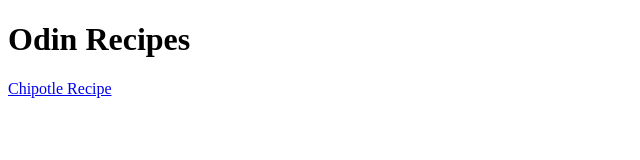
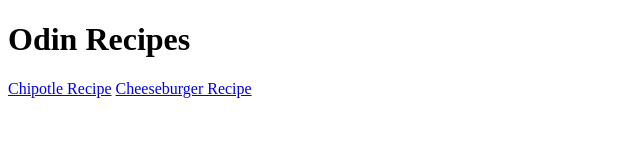
Before and after one commit to ethanchiara06/odin-recipes, a plain HTML site: page index.html in a window 1280 px wide. Shown: the whole page, without its empty margins (0-640 px from the left). Drawn offline with Linux system fonts and the light colour scheme.

Commit message:
Add the link to cheeseburger recipe

```diff
--- a/index.html
+++ b/index.html
@@ -13,7 +13,7 @@
 
         <a href="recipes/chipotle.html">Chipotle Recipe</a>
 
-
+        <a href="recipes/cburg.html">Cheeseburger Recipe</a>
 
 
 
```
